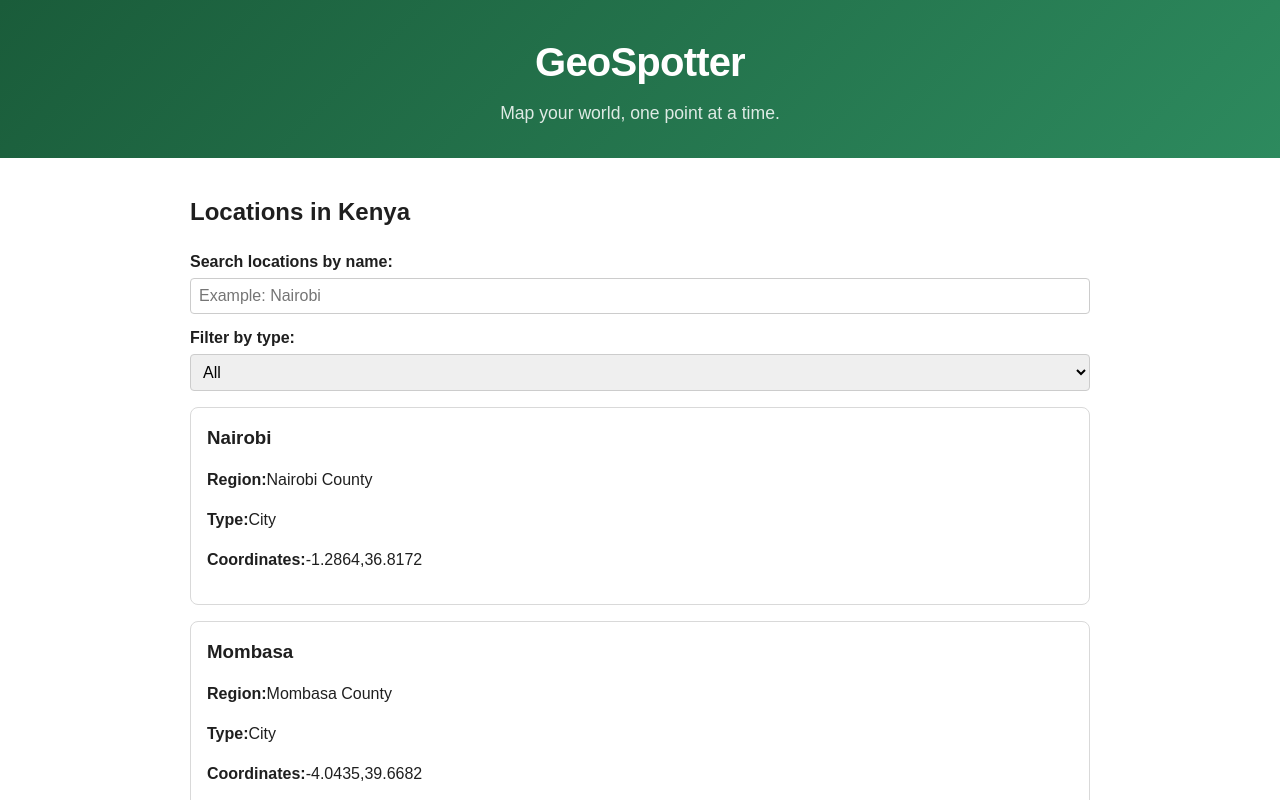
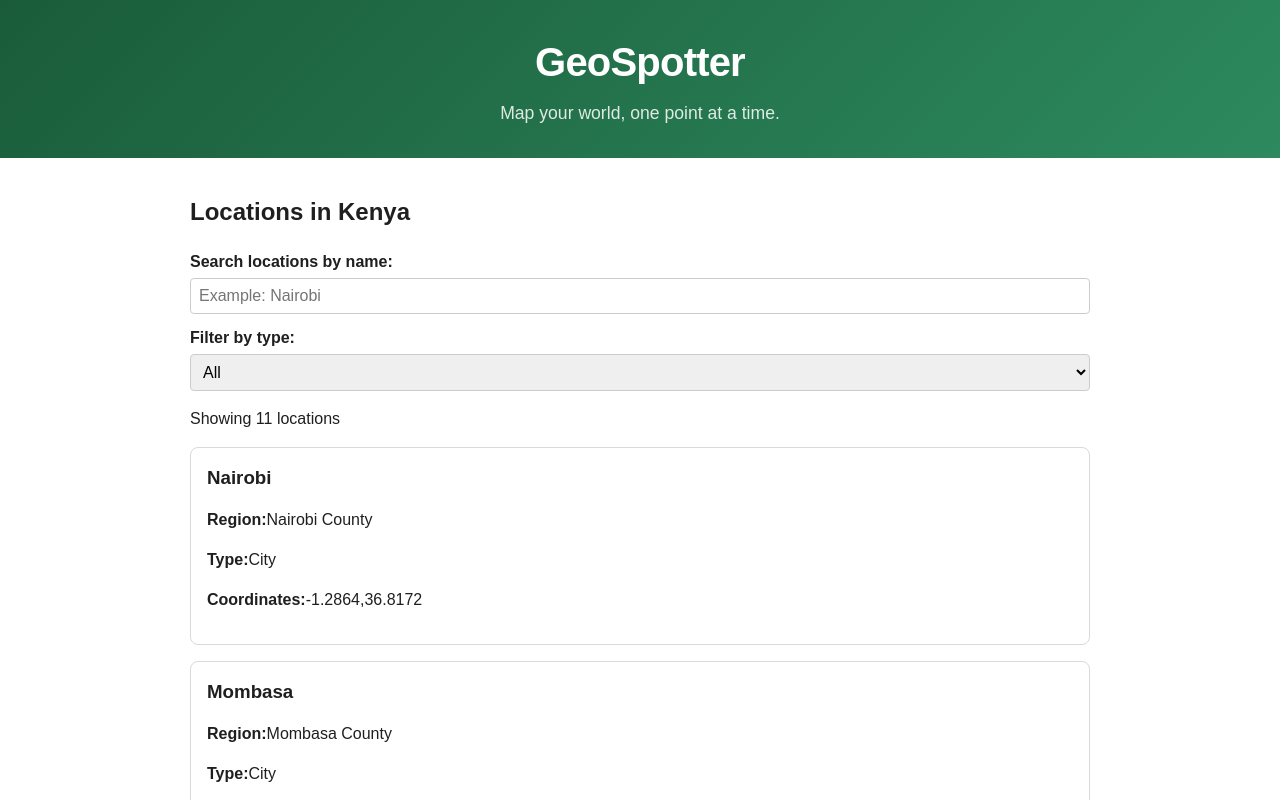
Before and after one commit to davy254/geospotter, a React (Vite) app: page / in a window 1280 px wide. Shown: the top 800 px of the page. Built offline with nearby package versions, Linux system fonts and the light colour scheme.

Commit message:
feat: show filtered location count

```diff
--- a/src/App.jsx
+++ b/src/App.jsx
@@ -43,6 +43,10 @@ function App() {
             onTypeChange={setSelectedType}
           />
         </div>
+        <p>
+          Showing {filteredLocations.length} location
+          {filteredLocations.length === 1 ? "" : "s"}
+        </p>
 
         <LocationList locations={filteredLocations} />
       </main>
```
